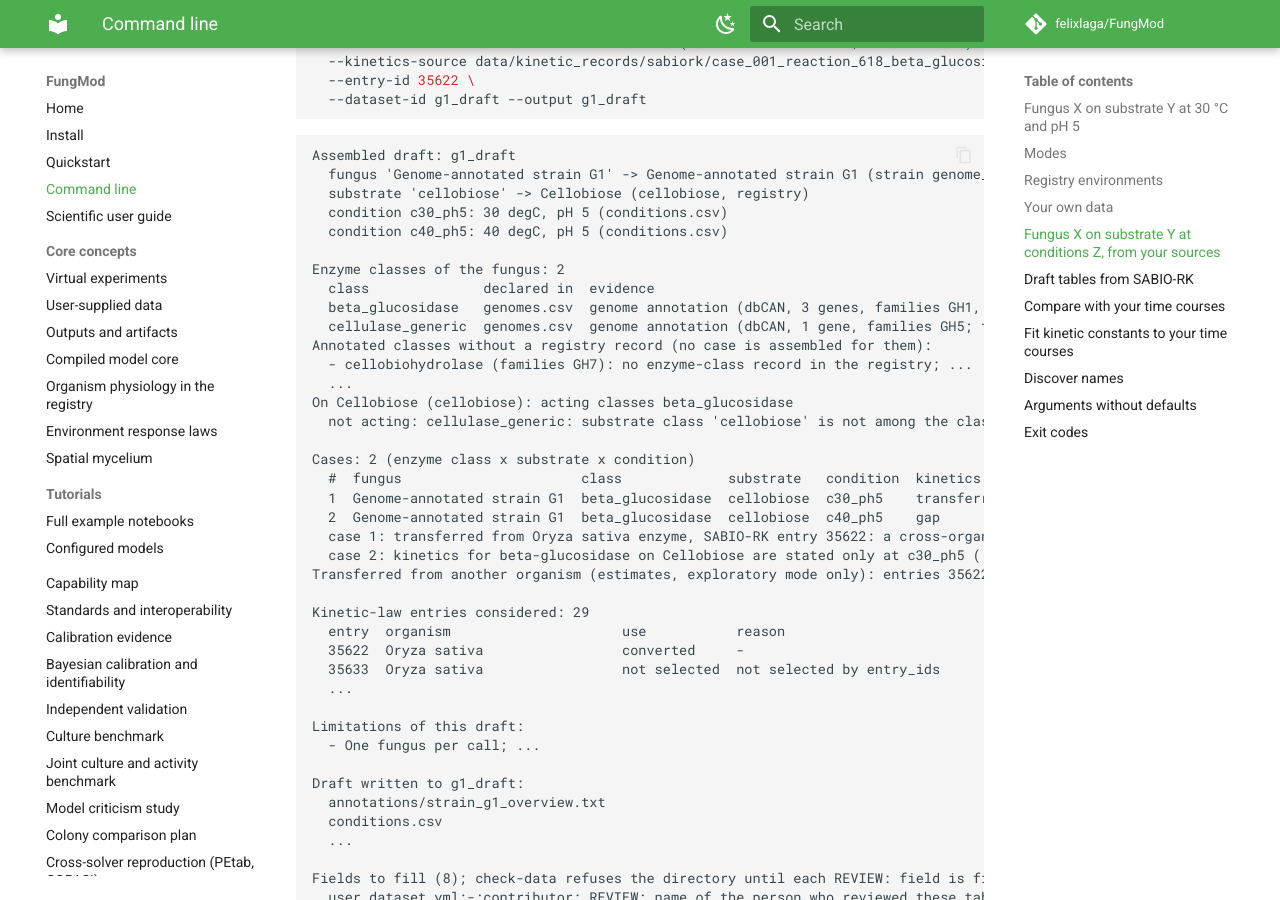
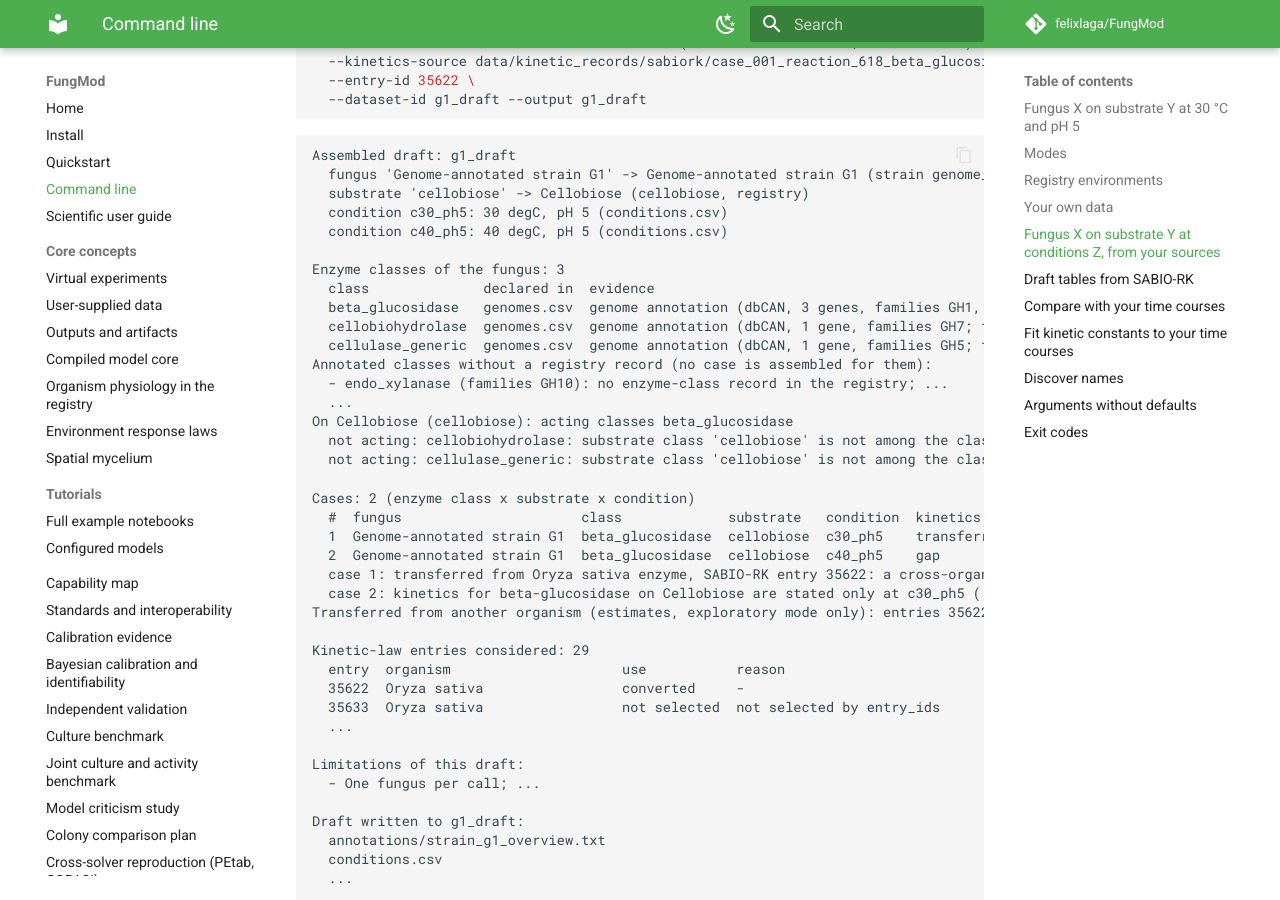
Before and after one commit to felixlaga/FungMod, an MkDocs documentation site: the page built from docs/cli.md, in a window 1280 px wide and 900 px high, scrolled down 5877 px. Built offline with MkDocs 1.6.1 and Material for MkDocs 9.7.7, drawn with Linux system fonts in a browser that asks for light colours; comment, search, counter and statistics services are not loaded; some of the changed text lies outside the part shown.

Commit message:
Update the CLI workflow test and docs for the cellobiohydrolase registry class
Merging main brought USERDATA-008's cellobiohydrolase record, so the genome
fixture now resolves three enzyme classes (GH7 resolves instead of being
unmodellable). The check-data expectation reads the count from the dataset
and pins it at three; the documented assemble and check-data output is
regenerated from a run of the documented command.

Co-Authored-By: Claude Opus 5.5 <noreply@anthropic.com>
Claude-Session: https://claude.ai/code/session_01TpBn2xNGUS2L4KqXtVzMXU

````diff
--- a/docs/cli.md
+++ b/docs/cli.md
@@ -291,14 +291,16 @@ Assembled draft: g1_draft
   condition c30_ph5: 30 degC, pH 5 (conditions.csv)
   condition c40_ph5: 40 degC, pH 5 (conditions.csv)
 
-Enzyme classes of the fungus: 2
+Enzyme classes of the fungus: 3
   class              declared in  evidence
   beta_glucosidase   genomes.csv  genome annotation (dbCAN, 3 genes, families GH1, GH3; family_polyspecific)
+  cellobiohydrolase  genomes.csv  genome annotation (dbCAN, 1 gene, families GH7; family_diagnostic)
   cellulase_generic  genomes.csv  genome annotation (dbCAN, 1 gene, families GH5; family_polyspecific)
 Annotated classes without a registry record (no case is assembled for them):
-  - cellobiohydrolase (families GH7): no enzyme-class record in the registry; ...
+  - endo_xylanase (families GH10): no enzyme-class record in the registry; ...
   ...
 On Cellobiose (cellobiose): acting classes beta_glucosidase
+  not acting: cellobiohydrolase: substrate class 'cellobiose' is not among the class's substrate classes ['cellulose_particulate', 'cellulose_film_generic']
   not acting: cellulase_generic: substrate class 'cellobiose' is not among the class's substrate classes ['cellulose_film_generic']
 
 Cases: 2 (enzyme class x substrate x condition)
@@ -402,7 +404,7 @@ Genome and proteome annotations (genomes.csv): 1
   strain                      file                                tool                                                          source
   genome_annotated_strain_g1  annotations/strain_g1_overview.txt  dbCAN 3 overview format (hand-written fixture; no dbCAN run)  ...
   note: Enzyme classes inferred from a genome annotation state what the strain can encode, not what it expresses, secretes or how fast; ...
-Enzyme classes resolved from them: 2
+Enzyme classes resolved from them: 3
 ...
 ```
 
````
Also changed, not shown: 1 other file.
